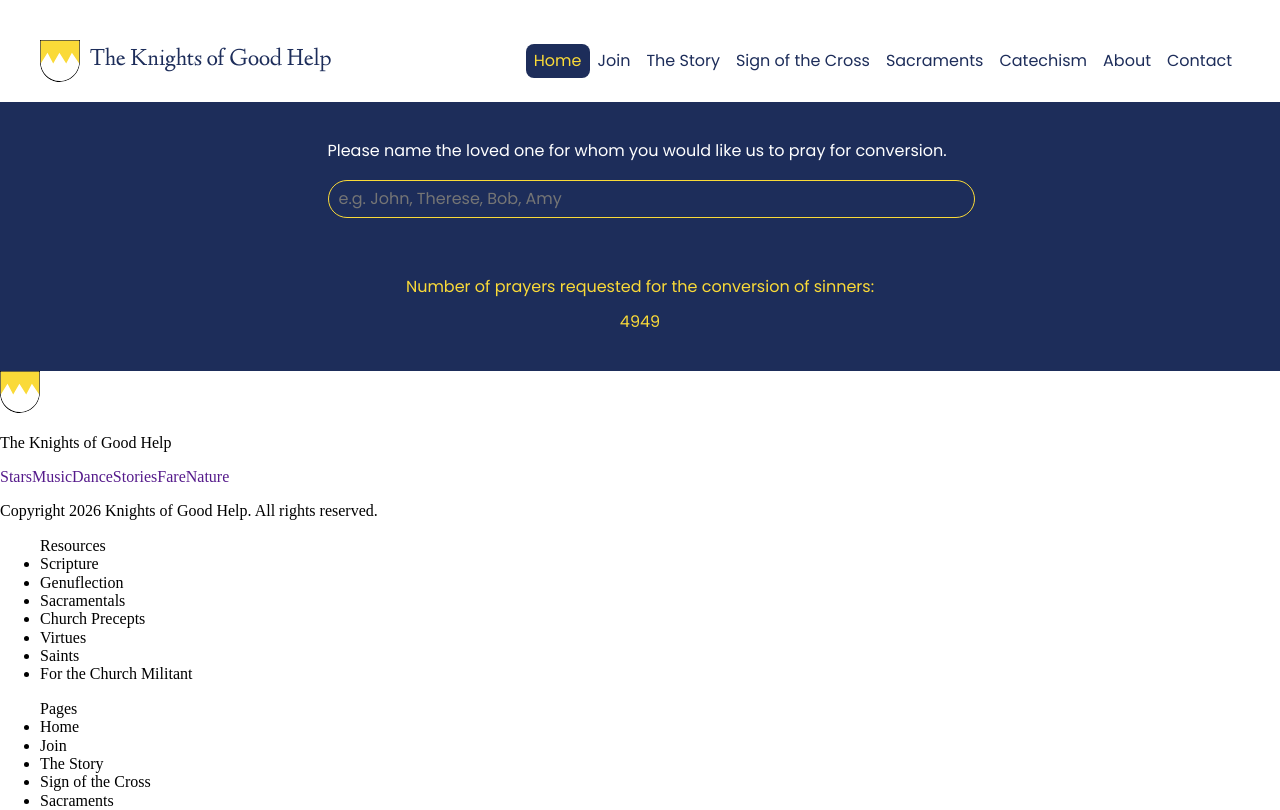
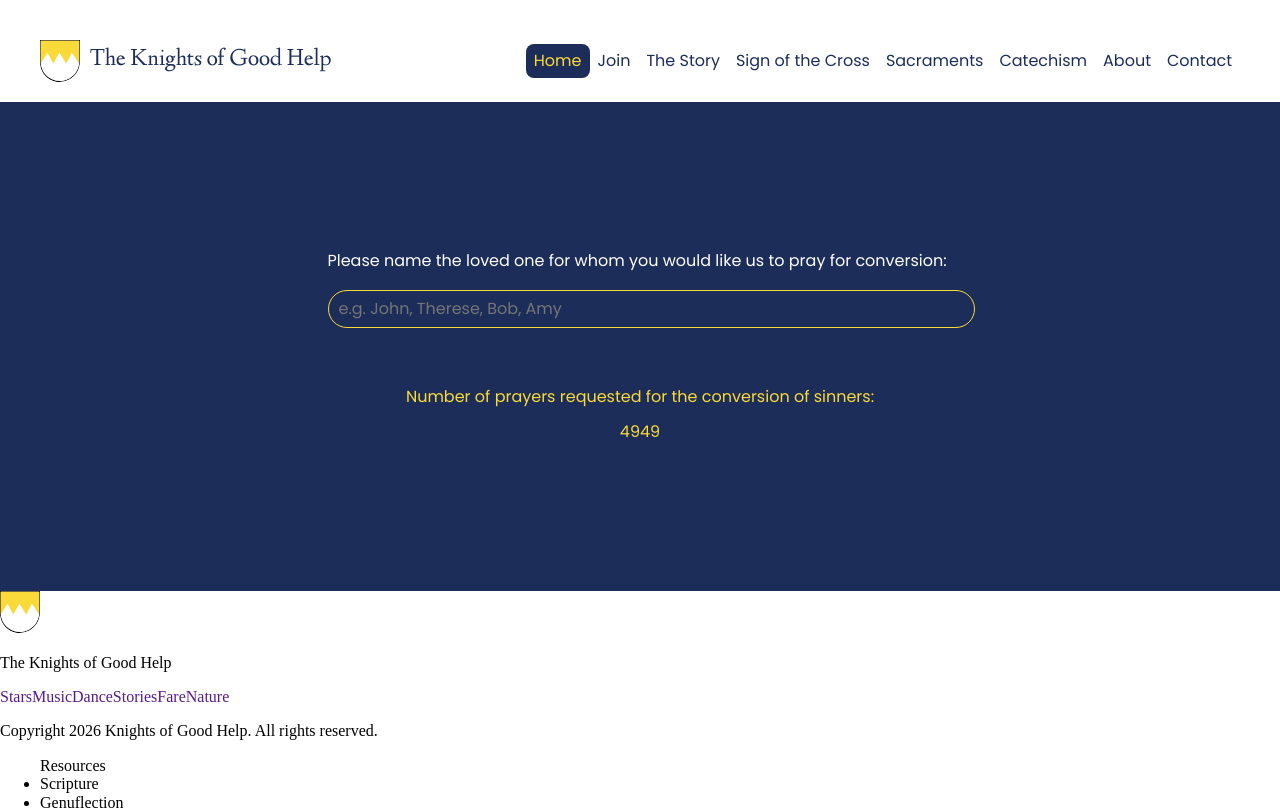
Before and after one commit to MarcPickel/kngh.tsx, a React (Vite) app: page / in a window 1280 px wide. Shown: the top 810 px of the page. Built offline with nearby package versions, Linux system fonts and the light colour scheme.

Commit message:
Discern size of form: down to one input only

```diff
--- a/src/features/Main/Main.css
+++ b/src/features/Main/Main.css
@@ -4,7 +4,7 @@
 }
 
 .section {
-  padding: 40px 0;
+  padding: 150px 0;
   display: flex;
   flex-direction: column;
   align-items: center;
--- a/src/features/Main/Main.tsx
+++ b/src/features/Main/Main.tsx
@@ -1,6 +1,7 @@
 import "./Main.css";
 
 function Main() {
+
     return (
     <main className="main">
 
@@ -19,10 +20,10 @@ Then, upon submission, the form ought to say:
 as well as for our sacrifices and offering Holy Communion for the conversion of sinners
 
 */}
-<section className="section section_blue">
+<section className="section section__top section_blue">
     <div className="section__form-container">
         <form className="form">
-            <label htmlFor="name" className="form__label">Please name the loved one for whom you would like us to pray for conversion.</label>
+            <label htmlFor="name" className="form__label">Please name the loved one for whom you would like us to pray for conversion:</label>
                 <input
                 type="text"
                 id="name"
@@ -33,27 +34,6 @@ as well as for our sacrifices and offering Holy Communion for the conversion of
                 placeholder="e.g. John, Therese, Bob, Amy"
                 className="form__input"
                 />
-            {/*<label htmlFor="affiliation" className="form__label">How are you affiliated with this loved one?</label>
-                <input
-                type="text"
-                id="affliation"
-                name="affiliation"
-                required
-                minLength={1}
-                maxLength={20}
-                placeholder="e.g. Dad, Mom, Aunt, Uncle, Grandparent, Friend"
-                className="form__input"
-                />
-            <label htmlFor="details" className="form__label">If you are willing, please share any specific obstacles or struggles concerning your loved one's walk with the Lord, that we might pray for them.</label>
-                <textarea
-                id="details"
-                name="details"
-                rows={5}
-                cols={33}
-                placeholder="e.g. My son has been away from the church for twelve years and..."
-                maxLength={700}
-                className="form__input"
-                />*/}
         </form>
     </div>
     <div className="section__counter-container">
```
